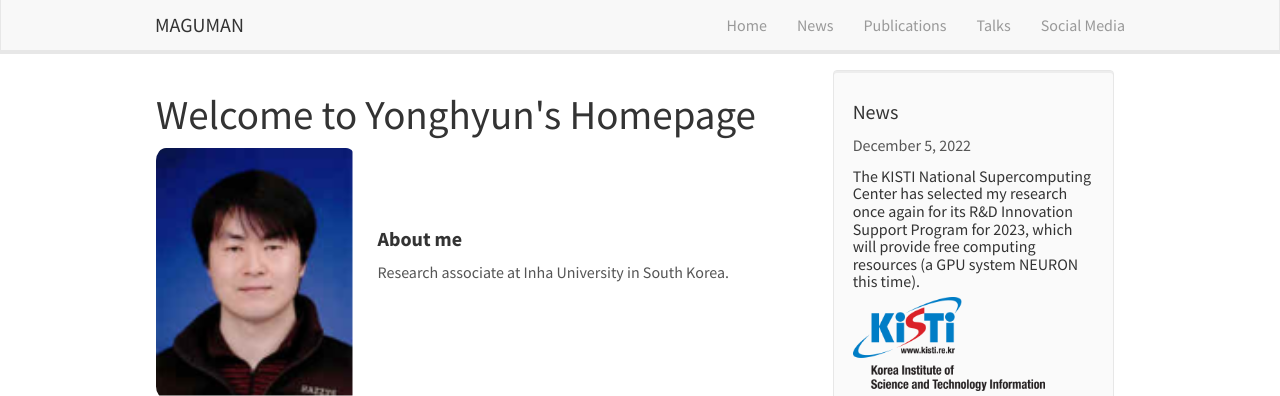
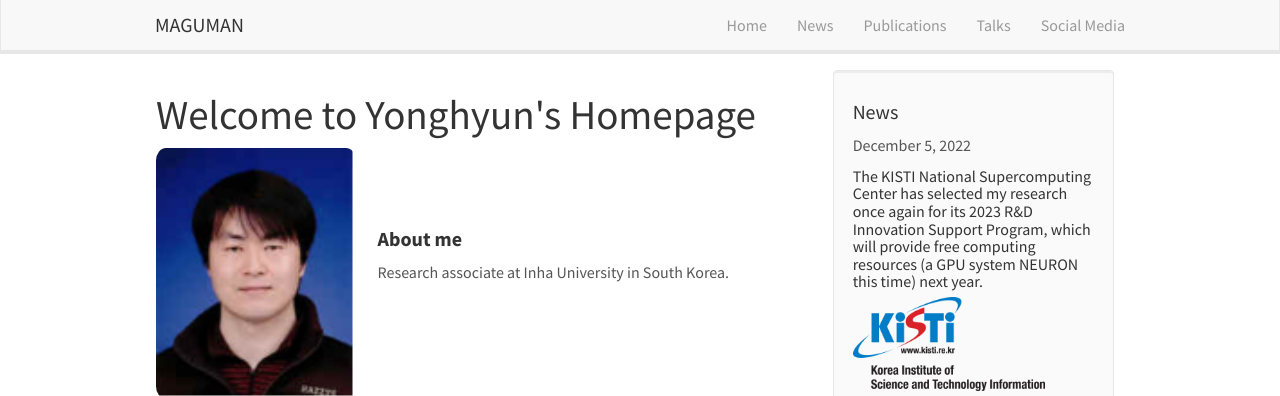
Before and after one commit to maguman/maguman.github.io, a Jekyll site: the page built from _pages/home.md, in a window 1280 px wide and 900 px high. Shown: the top 396 px of the window. Built offline with Jekyll 4.4.1, drawn with Linux system fonts in a browser that asks for light colours; nearby versions of some CDN libraries.

Commit message:
Update news.yml

```diff
--- a/_data/news.yml
+++ b/_data/news.yml
@@ -1,5 +1,5 @@
 - date: December 5, 2022
-  headline: "The KISTI National Supercomputing Center has selected my research once again for its R&D Innovation Support Program for 2023, which will provide free computing resources (a GPU system NEURON this time).<img src='/images/pubpic/kisti_logo_en1.png' class='img-responsive' style='max-width: 192px' />"
+  headline: "The KISTI National Supercomputing Center has selected my research once again for its 2023 R&D Innovation Support Program, which will provide free computing resources (a GPU system NEURON this time) next year.<img src='/images/pubpic/kisti_logo_en1.png' class='img-responsive' style='max-width: 192px' />"
 
 - date: December 9, 2021
   headline: "My research has been selected for the R&D Innovation Support Program for 2022, which provides free computing resources (NURION Skylake Node) at
```
